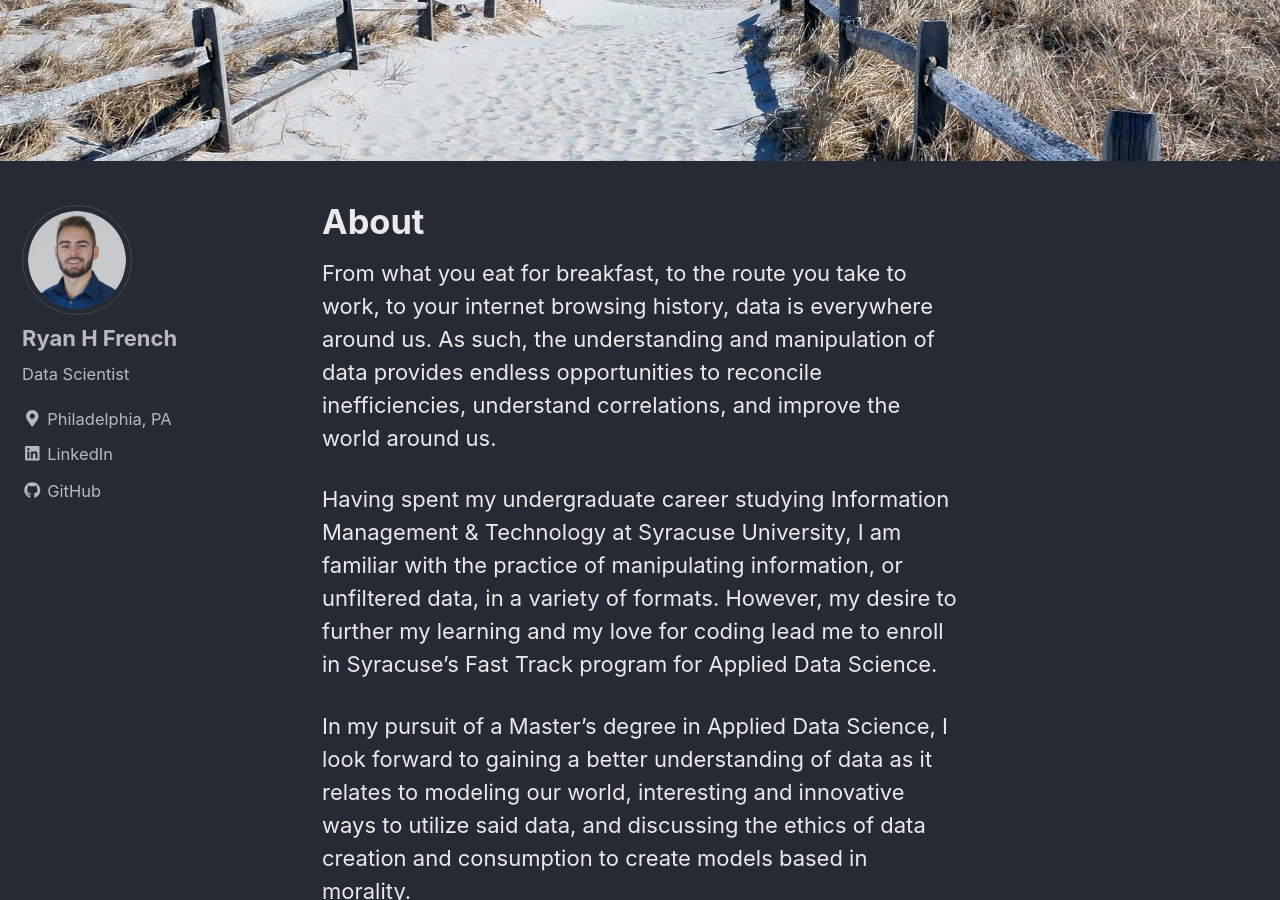
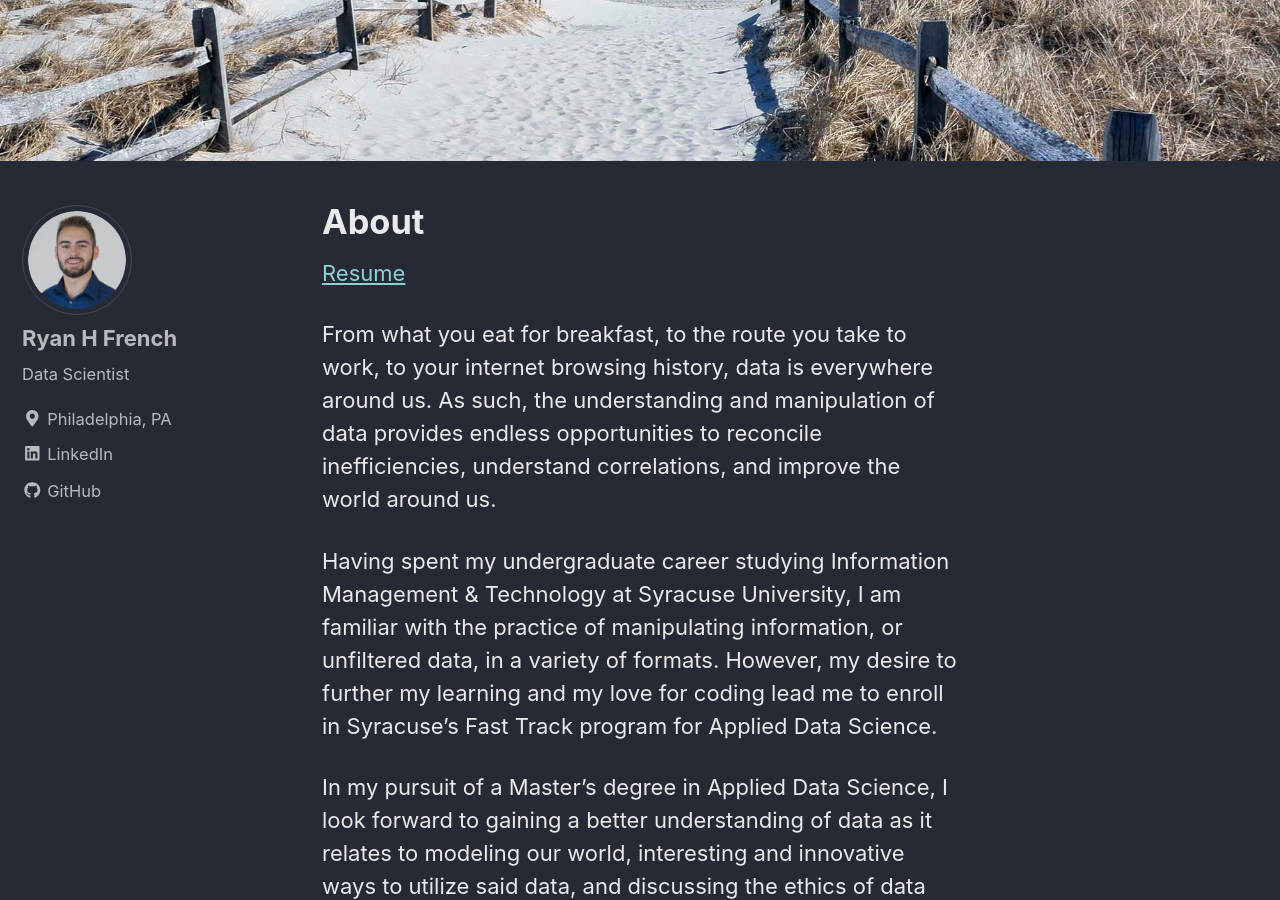
Before and after one commit to ryanhfrench/ryanhfrench.github.io, a Jekyll site: the page built from _pages/about.md, in a window 1280 px wide and 900 px high, scrolled down 418 px. Built offline with Jekyll 4.4.1, drawn with Linux system fonts in a browser that asks for light colours; nearby versions of some CDN libraries.

Commit message:
Adding resume

```diff
--- a/_pages/about.md
+++ b/_pages/about.md
@@ -4,6 +4,8 @@ permalink: /about/
 header:
   image: "/images/avalon.jpg"
 ---
+
+[Resume](Ryan_French_Resume.pdf)
 
 From what you eat for breakfast, to the route you take to work, to your internet browsing history, data is everywhere around us. As such, the understanding and manipulation of data provides endless opportunities to reconcile inefficiencies, understand correlations, and improve the world around us.
 
```
Also changed, not shown: 1 other file.
